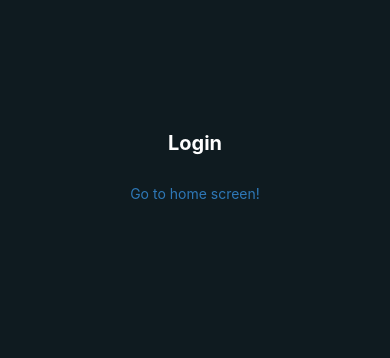
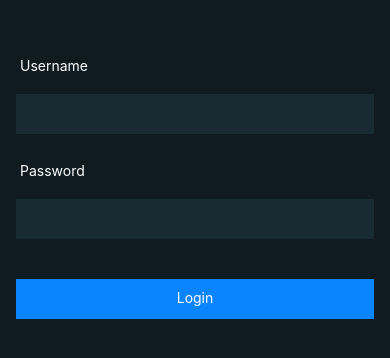
Before and after one commit to leastimperfect/react-native-boilerplate, a React Native app: screen /Modal in a window 390 px wide. Shown: the part 248-606 px from the top of the page. Built offline with nearby package versions, Linux system fonts and the light colour scheme; what expo-linking would draw is missing.

Commit message:
Login screen

```diff
--- a/appStyles.tsx
+++ b/appStyles.tsx
@@ -1,4 +1,6 @@
 import {StyleSheet} from 'react-native';
+
+import Colors, {AppTheme} from './constants/Colors';
 
 const styles = StyleSheet.create({
 	wrapper: {
@@ -26,6 +28,36 @@ const styles = StyleSheet.create({
 		color: '#2e78b7',
 	},
 
+	input: {
+		height: 40,
+		backgroundColor: Colors.inputBackground,
+		padding: 10,
+		color: Colors.text,
+		width: '100%',
+		marginTop: 16,
+	},
+
+	button: {
+		height: 40,
+		alignItems: 'center',
+		backgroundColor: AppTheme.colors.primary,
+		padding: 10,
+		color: Colors.text,
+		width: '100%',
+		marginTop: 16,
+	},
+
+	field: {
+		marginTop: 24,
+		alignItems: 'flex-start',
+		width: '100%',
+	},
+
+	fieldLabel: {
+		margin: 4,
+	},
+
+
 });
 
 export default styles;
--- a/constants/Colors.ts
+++ b/constants/Colors.ts
@@ -6,6 +6,7 @@ const tintColorDark = '#fff';
 const Colors = {
 	text: '#fff',
 	inputBackground: '#182b33',
+	inputBorder: '#182b33',
 	background: '#0f1b20',
 	tint: tintColorDark,
 	tabIconDefault: '#ccc',
--- a/screens/LoginScreen.tsx
+++ b/screens/LoginScreen.tsx
@@ -1,18 +1,46 @@
-import { StyleSheet, TouchableOpacity } from 'react-native';
+import React, {useState} from 'react';
+import {Pressable, StyleSheet, TextInput, TouchableOpacity} from 'react-native';
 
-import { Text, View } from '../components/Themed';
-import { RootStackScreenProps } from '../types';
+import {Text, View} from '../components/Themed';
+import {RootStackScreenProps} from '../types';
 import styles from '../appStyles';
 
-export default function LoginScreen({ navigation }: RootStackScreenProps<'NotFound'>) {
+function Field( {children, label = '' } ) {
+	return <View style={[styles.field]}>
+		{ label ? <Text style={[styles.fieldLabel]}>{label}</Text> : null }
+		{children}
+	</View>;
+
+
+
+}
+
+export default function LoginScreen( {navigation}: RootStackScreenProps<'NotFound'> ) {
+
+	const [fieldValues, setFieldValues] = useState( {
+		username: '',
+		password: '',
+	} );
+
 	return (
 		<View style={[styles.wrapper, styles.hvCenter]}>
 
-			<Text style={styles.title}>Login</Text>
+			<Field label='Username'>
+				<TextInput style={[styles.input]} value={fieldValues.username}
+									 onChangeText={input => setFieldValues( {...fieldValues, username: input,} )}/>
+			</Field>
 
-			<TouchableOpacity onPress={() => navigation.replace('Root')} style={styles.link}>
-				<Text style={styles.linkText}>Go to home screen!</Text>
-			</TouchableOpacity>
+			<Field label='Password'>
+				<TextInput secureTextEntry={true} style={[styles.input]} value={fieldValues.password}
+									 onChangeText={input => setFieldValues( {...fieldValues, password: input,} )}/>
+			</Field>
+
+			<Field>
+				<Pressable style={[styles.button]} onPress={e => { alert( `Logging you in ${fieldValues.username}, your password is ${fieldValues.password}.` ) }}>
+					<Text>Login</Text>
+				</Pressable>
+			</Field>
+
 		</View>
 	);
 }
```
